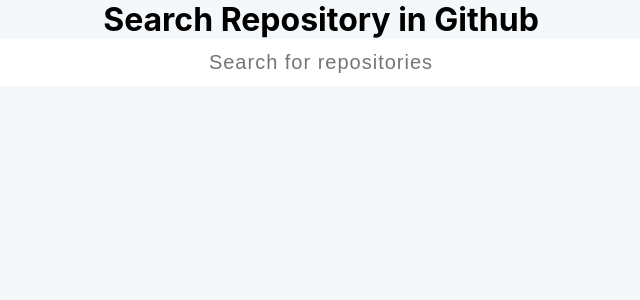
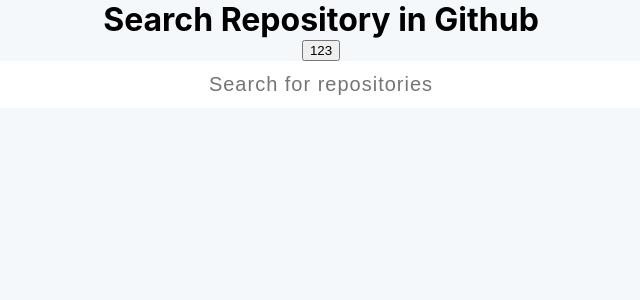
Before and after one commit to ulayab/search-repo, a React (Create React App) app: page / in a window 1280 px wide. Shown: the top 300 px of the page, without its empty margins (319-959 px from the left). Built offline with nearby package versions, Linux system fonts and the light colour scheme.

Commit message:
feat: search text push to url

```diff
--- a/src/App.js
+++ b/src/App.js
@@ -1,5 +1,6 @@
 import React from 'react';
 import debounce from 'lodash.debounce'
+import { useHistory, useLocation } from "react-router-dom";
 import loadingGif from './loading.gif';
 import './App.css';
 import SearchBar from './Components/SearchBar';
@@ -9,6 +10,10 @@
   const [repoList, setRepoList] = React.useState([])
   const [totalCount, setTotalCount] = React.useState(null)
   const [loading, setLoading] = React.useState(false)
+  const history = useHistory();
+  let location = useLocation();
+  let search = location.search.substring(3) // split `?q=`
+  console.log('location', location)
 
   let page = 1
 
@@ -37,6 +42,7 @@
 
   const debounceSetKeyword = debounce((keyword) => {
     fetchData({keyword})
+    history.push(`?q=${keyword}`);
   }, 1000)
 
   function handleScroll (e) {
@@ -56,6 +62,7 @@
   return (
     <div className="App">
       <h1>Search Repository in Github</h1>
+      <button onClick={() => history.push('/home')}>123</button>
       <SearchBar onSetKeyword={debounceSetKeyword}/>
         {console.log('total count', totalCount)}
       {totalCount === 0 && <p>No matches were found.</p>}
```
